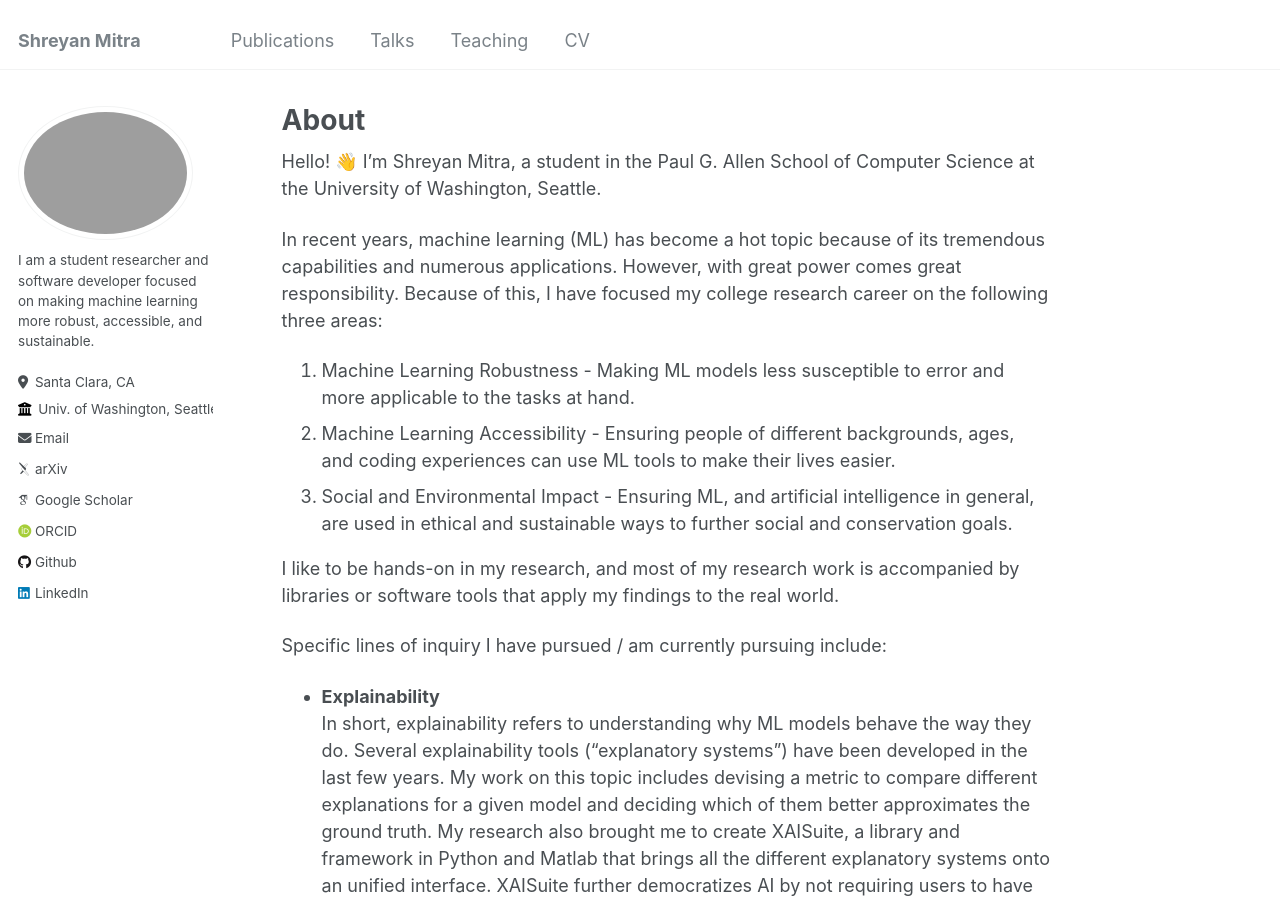
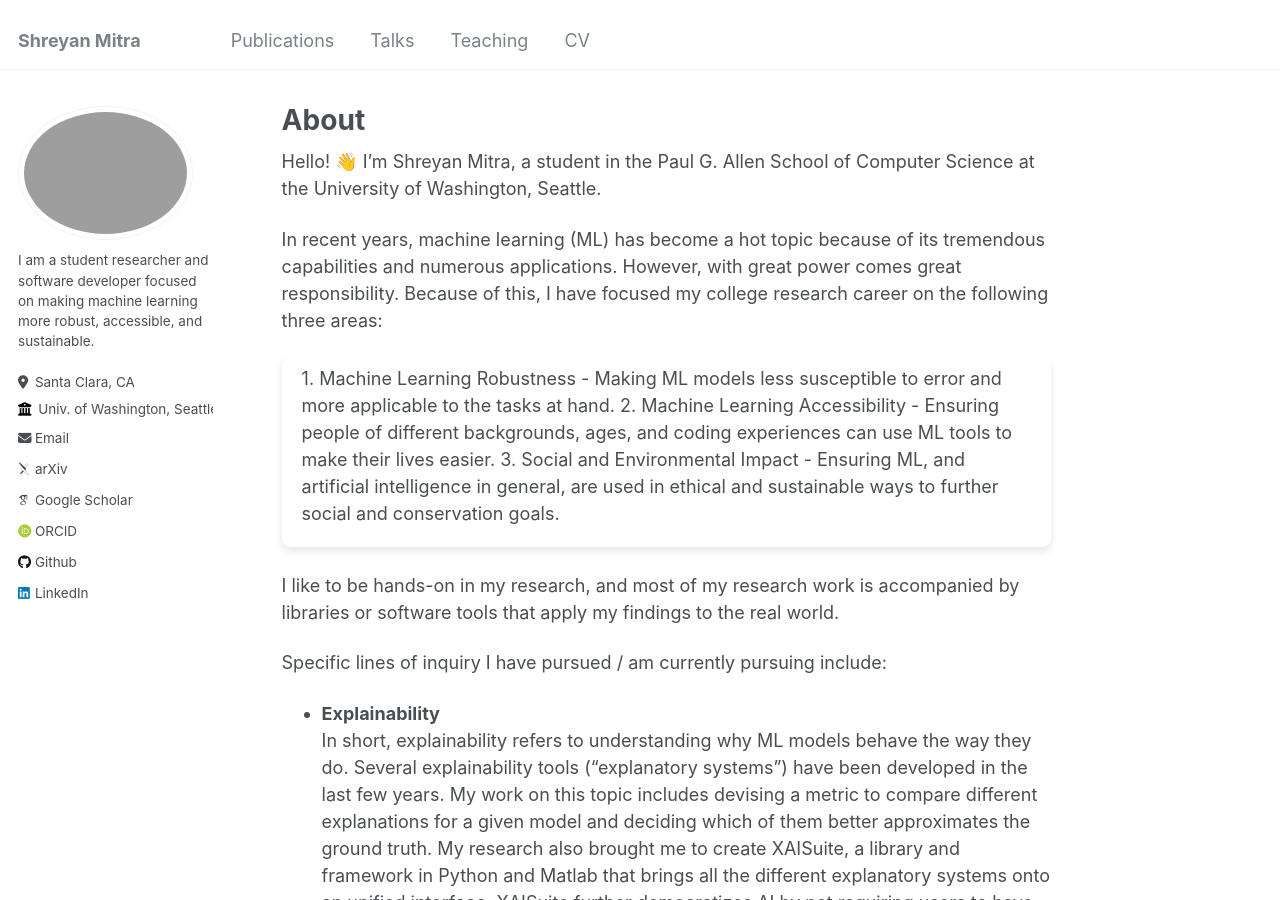
Before and after one commit to shreyanmitra/shreyanmitra.github.io, a Jekyll site: the page built from _pages/about.md, in a window 1280 px wide and 900 px high. Built offline with Jekyll 4.4.1, drawn with Linux system fonts in a browser that asks for light colours; emoji names are drawn with the system emoji font; some web fonts are replaced.

Commit message:
Update about.md

```diff
--- a/_pages/about.md
+++ b/_pages/about.md
@@ -11,9 +11,13 @@ Hello! :wave: I'm Shreyan Mitra, a student in the Paul G. Allen School of Comput
 
 In recent years, machine learning (ML) has become a hot topic because of its tremendous capabilities and numerous applications. However, with great power comes great responsibility. Because of this, I have focused my college research career on the following three areas:
 
+<div style="background-color: white; box-shadow: 0 4px 8px rgba(0, 0, 0, 0.1); padding: 20px; padding-top: 8px; border-radius: 8px; min-width:600px;margin-bottom: 25px">
+
 1. Machine Learning Robustness - Making ML models less susceptible to error and more applicable to the tasks at hand.
 2. Machine Learning Accessibility - Ensuring people of different backgrounds, ages, and coding experiences can use ML tools to make their lives easier.
 3. Social and Environmental Impact - Ensuring ML, and artificial intelligence in general, are used in ethical and sustainable ways to further social and conservation goals.
+
+</div>
 
 I like to be hands-on in my research, and most of my research work is accompanied by libraries or software tools that apply my findings to the real world.
 
```
